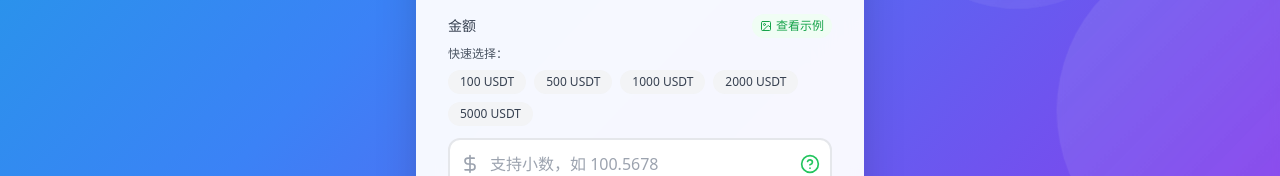
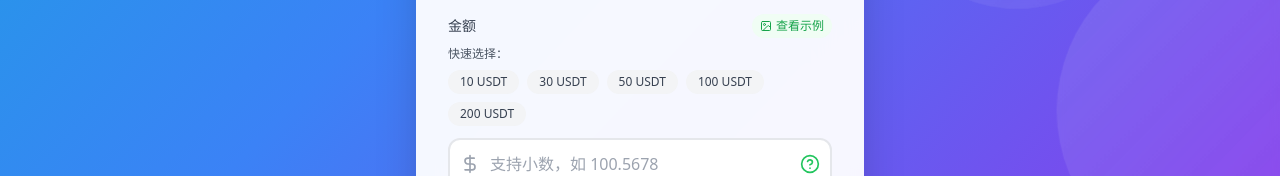
Before and after one commit to jsalessandro/aibfarm_fronted, a React (Vite) app: page /deposit in a window 1280 px wide. Shown: the part 942-1118 px from the top of the page. Built offline with nearby package versions, Linux system fonts and the light colour scheme.

Commit message:
Update quick amounts in Deposit component for better user options

```diff
--- a/src/components/Deposit.tsx
+++ b/src/components/Deposit.tsx
@@ -53,7 +53,7 @@ const Deposit: React.FC = () => {
   const [errorDetails, setErrorDetails] = useState<{ title: string; message: string; solution?: string }>();
 
   const ACCOUNT_NUMBER = '3733373495422976';
-  const QUICK_AMOUNTS = [100, 500, 1000, 2000, 5000];
+  const QUICK_AMOUNTS = [10, 30, 50, 100, 200];
 
   const clearSavedData = () => {
     localStorage.removeItem('depositFormData');
```
